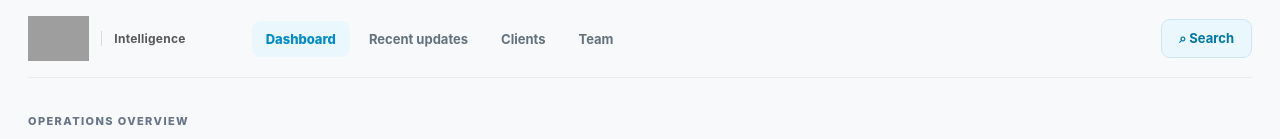
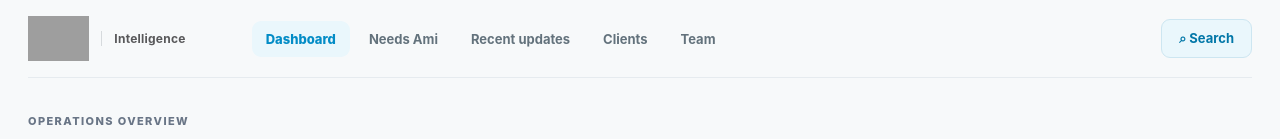
Before and after one commit to AminJustFlow/ami-clickup-assistant, a Next.js app: page / in a window 1280 px wide. Shown: the top 139 px of the page. Built offline with nearby package versions, Linux system fonts and the light colour scheme; no server answers; the database is empty; grey boxes are pictures that could not be loaded.

Commit message:
Add Needs Ami inbox to primary navigation

```diff
--- a/app/components/app-nav.tsx
+++ b/app/components/app-nav.tsx
@@ -1,8 +1,9 @@
-export function AppNav({ current }: { current: 'overview' | 'activity' | 'clients' | 'team' }) {
+export function AppNav({ current }: { current: 'overview' | 'attention' | 'activity' | 'clients' | 'team' }) {
   return <><a className="skip-link" href="#main-content">Skip to content</a><nav className="app-nav" aria-label="Main navigation">
     <a className="app-brand" href="/"><img className="brand-logo" src="/just-flow-logo.png" alt="Just Flow Events & Marketing" /><span className="brand-product">Intelligence</span></a>
     <div className="app-nav-links">
       <a href="/" aria-current={current === 'overview' ? 'page' : undefined}>Dashboard</a>
+      <a href="/attention" aria-current={current === 'attention' ? 'page' : undefined}>Needs Ami</a>
       <a href="/changes" aria-current={current === 'activity' ? 'page' : undefined}>Recent updates</a>
       <a href="/#clients" aria-current={current === 'clients' ? 'page' : undefined}>Clients</a>
       <a href="/#team" aria-current={current === 'team' ? 'page' : undefined}>Team</a>
```
